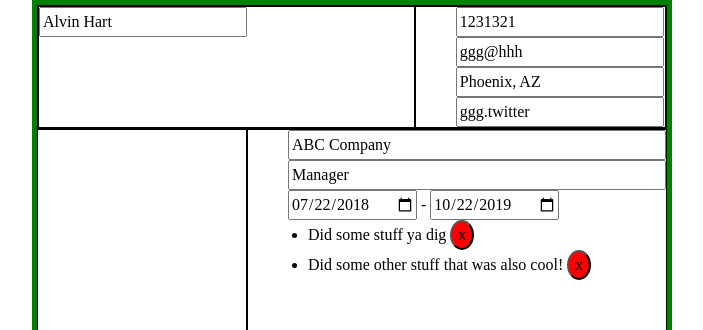
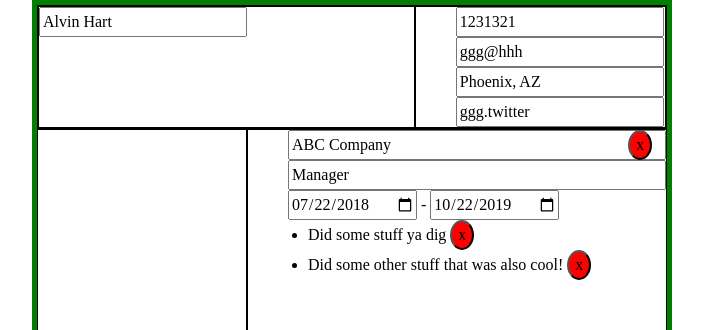
Before and after one commit to greenzombie123/cv-application, a React (Vite) app: page / in a window 1280 px wide. Shown: the top 330 px of the page, without its empty margins (288-991 px from the left). Built offline with nearby package versions, Linux system fonts and the light colour scheme.

Commit message:
Edit workInfo css and workInfo component to add DeleteButton

```diff
--- a/src/components/MainInfoSection/WorkSection/WorkInfo.css
+++ b/src/components/MainInfoSection/WorkSection/WorkInfo.css
@@ -1,4 +1,10 @@
 .workInfo{
+    position: relative;
     display: flex;
     flex-flow: column nowrap;
 }
+
+.workInfo > .deleteButton{
+    position: absolute;
+    left: 90%;
+}
--- a/src/components/MainInfoSection/WorkSection/WorkInfo.jsx
+++ b/src/components/MainInfoSection/WorkSection/WorkInfo.jsx
@@ -2,10 +2,12 @@ import './WorkInfo.css'
 import TimeLength from '../../UtilityComponents/TimeLength'
 import Input from "../../UtilityComponents/Input"
 import WorkAchievementList from './WorkAchievementList'
+import DeleteButton from '../../UtilityComponents/DeleteButton'
 
 function WorkInfo({company, position, onChange, startTime, endTime, workAchievementList, hasSubmit }){
   return(
         <li className="workInfo">
+          <DeleteButton/>
           <Input
             id="company"
             value={company}
```
